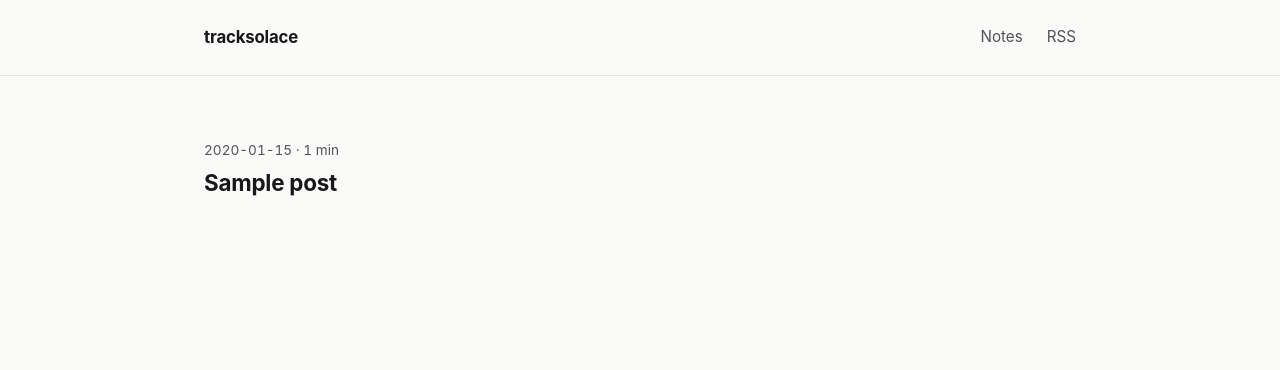
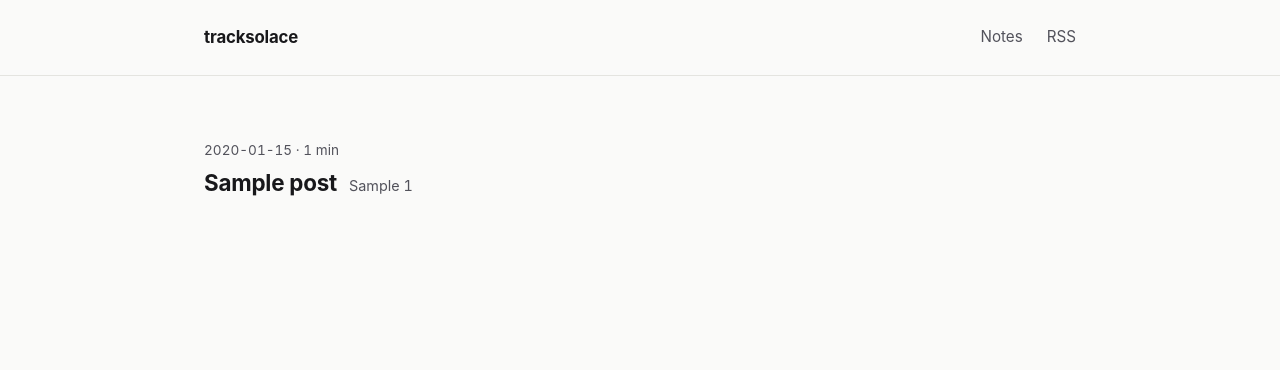
Before and after one commit to hainesdrewh/tracksolace-blog, a Flask app: page / in a window 1280 px wide. Shown: the top 370 px of the page. Run offline with Flask 3, Linux system fonts and the light colour scheme; tables that the repository leaves empty hold one stand-in row (values such as "Sample post").

Commit message:
Show reaction summary next to post title on the notes list

```diff
--- a/app.py
+++ b/app.py
@@ -170,7 +170,11 @@ def index():
     rows = db.execute(
         "SELECT * FROM posts WHERE published = 1 ORDER BY created_at DESC"
     ).fetchall()
-    posts = [dict(row, read_minutes=read_minutes(row["body_md"])) for row in rows]
+    posts = []
+    for row in rows:
+        counts = get_reaction_counts(db, row["id"])
+        top_reactions = [(emoji, count) for emoji, count in counts.items() if count > 0]
+        posts.append(dict(row, read_minutes=read_minutes(row["body_md"]), top_reactions=top_reactions))
     return render_template("index.html", posts=posts)
 
 
--- a/static/styles.css
+++ b/static/styles.css
@@ -87,8 +87,15 @@ h1, h2, h3 { line-height: 1.2; font-weight: 700; letter-spacing: -0.01em; }
   display: block; font-size: 0.85rem; color: var(--ink-soft); margin-bottom: var(--space-2);
   font-variant-numeric: tabular-nums;
 }
+.post-list-title-row {
+  display: flex; align-items: baseline; gap: var(--space-3); flex-wrap: wrap;
+}
 .post-list-item h2 { margin: 0; font-size: 1.4rem; }
 .post-list-link:hover h2 { color: var(--accent); }
+.post-list-reactions {
+  display: flex; gap: var(--space-3); color: var(--ink-soft); font-size: 0.9rem;
+  font-variant-numeric: tabular-nums;
+}
 
 .empty-state { color: var(--ink-soft); padding: var(--space-6) 0; }
 
--- a/templates/index.html
+++ b/templates/index.html
@@ -9,7 +9,14 @@
         <li class="post-list-item">
           <a href="{{ url_for('view_post', slug=post['slug']) }}" class="post-list-link">
             <span class="post-list-date">{{ post['created_at'][:10] }} &middot; {{ post['read_minutes'] }} min</span>
-            <h2>{{ post['title'] }}</h2>
+            <span class="post-list-title-row">
+              <h2>{{ post['title'] }}</h2>
+              {% if post['top_reactions'] %}
+              <span class="post-list-reactions">
+                {% for emoji, count in post['top_reactions'] %}<span>{{ emoji }} {{ count }}</span>{% endfor %}
+              </span>
+              {% endif %}
+            </span>
           </a>
         </li>
         {% endfor %}
```
